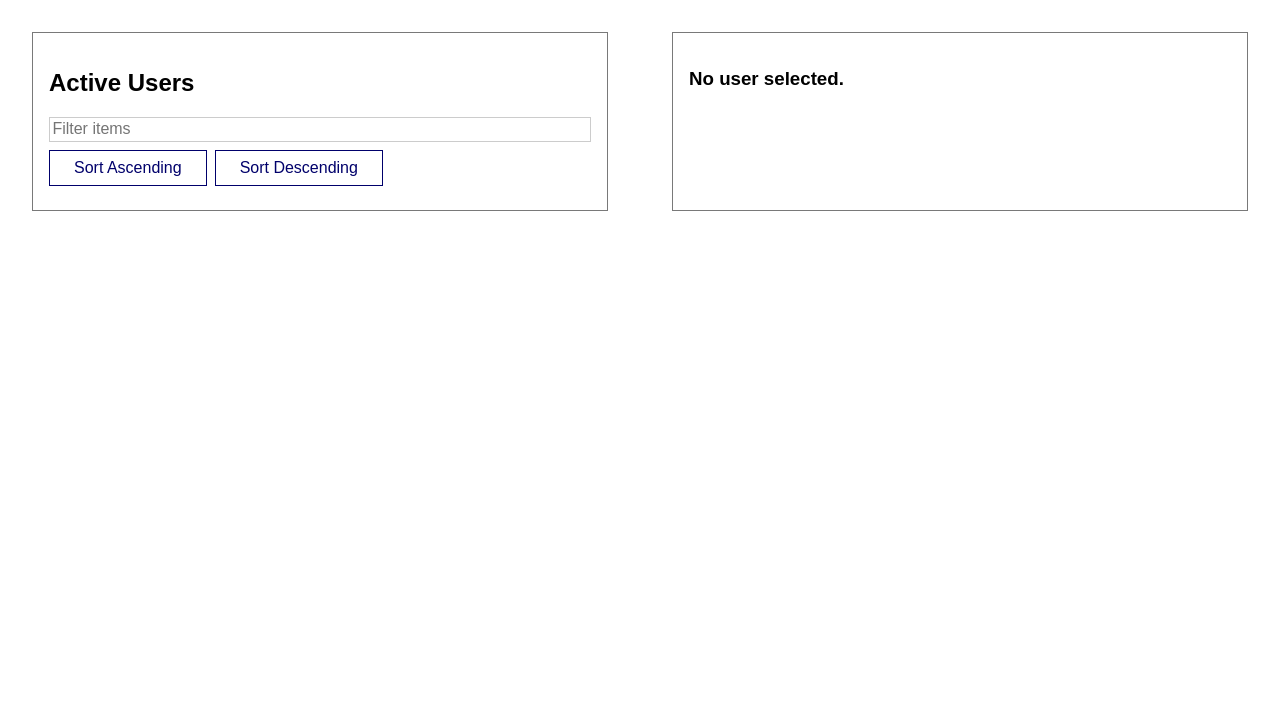
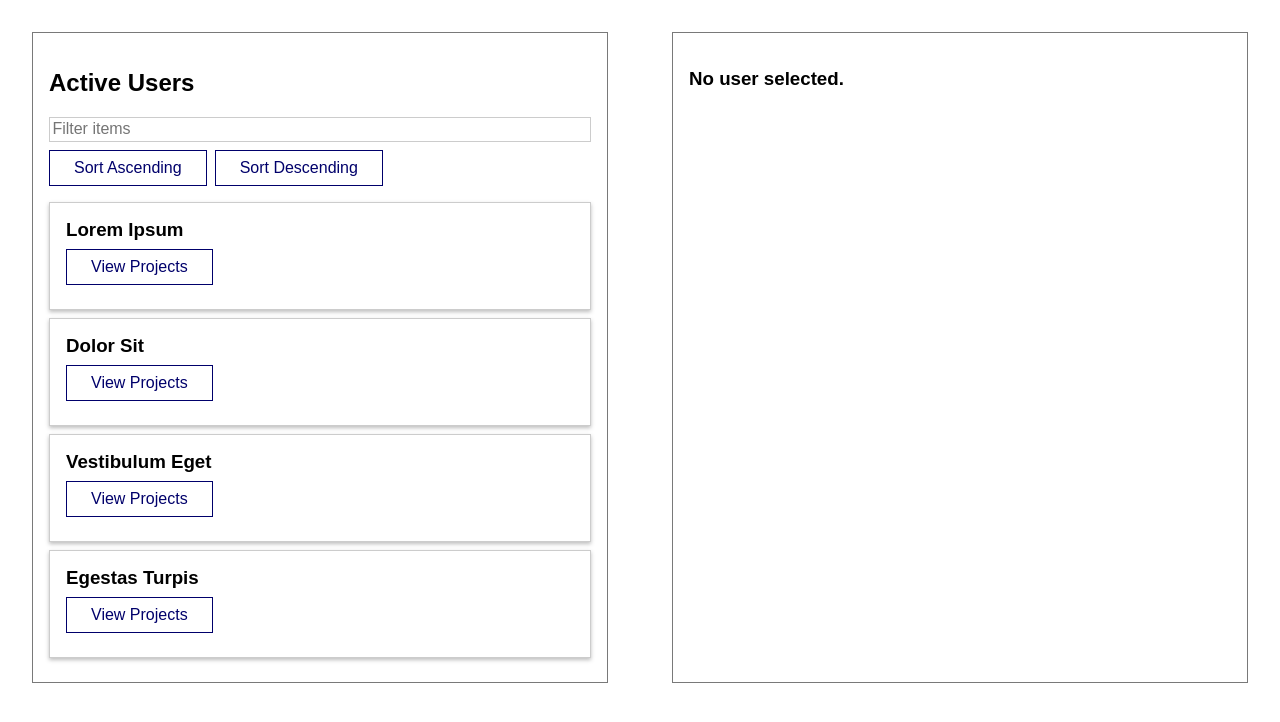
Before and after one commit to ikikika/vue, a Vue app in the folder composition-02/: page / in a window 1280 px wide. Shown: the top 722 px of the page. Built offline with nearby package versions, Linux system fonts and the light colour scheme.

Commit message:
migrate: handle another computed property

```diff
--- a/composition-02/src/components/users/UserList.vue
+++ b/composition-02/src/components/users/UserList.vue
@@ -39,6 +39,28 @@ export default {
     });
 
     const sorting = ref(null);
+    const displayedUsers = computed(function () {
+      if (!sorting.value) {
+        return availableUsers.value;
+      }
+      return availableUsers.value.slice().sort((u1, u2) => {
+        if (sorting.value === 'asc' && u1.fullName > u2.fullName) {
+          return 1;
+        } else if (sorting.value === 'asc') {
+          return -1;
+        } else if (sorting.value === 'desc' && u1.fullName > u2.fullName) {
+          return -1;
+        } else {
+          return 1;
+        }
+      });
+    });
+
+    return {
+      enteredSearchTerm,
+      displayedUsers,
+      sorting
+    };
   },
   // data() {
   //   return {
@@ -47,7 +69,7 @@ export default {
   //     sorting: null,
   //   };
   // },
-  computed: {
+  // computed: {
   // availableUsers() {
   //   let users = [];
   //   if (this.activeSearchTerm) {
@@ -59,23 +81,23 @@ export default {
   //   }
   //   return users;
   // },
-    displayedUsers() {
-      if (!this.sorting) {
-        return this.availableUsers;
-      }
-      return this.availableUsers.slice().sort((u1, u2) => {
-        if (this.sorting === 'asc' && u1.fullName > u2.fullName) {
-          return 1;
-        } else if (this.sorting === 'asc') {
-          return -1;
-        } else if (this.sorting === 'desc' && u1.fullName > u2.fullName) {
-          return -1;
-        } else {
-          return 1;
-        }
-      });
-    },
-  },
+  // displayedUsers() {
+  //   if (!this.sorting) {
+  //     return this.availableUsers;
+  //   }
+  //   return this.availableUsers.slice().sort((u1, u2) => {
+  //     if (this.sorting === 'asc' && u1.fullName > u2.fullName) {
+  //       return 1;
+  //     } else if (this.sorting === 'asc') {
+  //       return -1;
+  //     } else if (this.sorting === 'desc' && u1.fullName > u2.fullName) {
+  //       return -1;
+  //     } else {
+  //       return 1;
+  //     }
+  //   });
+  // },
+  // },
   methods: {
     updateSearch(val) {
       this.enteredSearchTerm = val;
```
Lines whose indentation alone changed are shown as unchanged.
